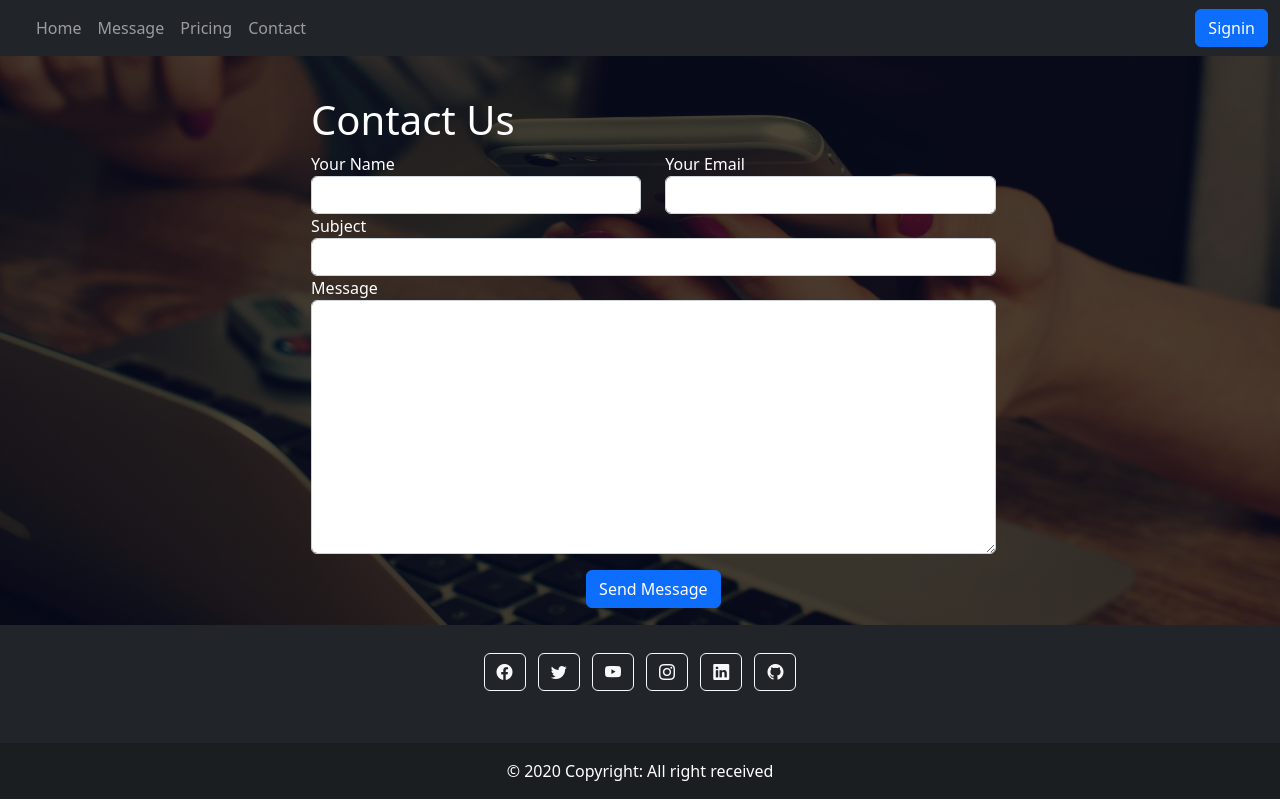
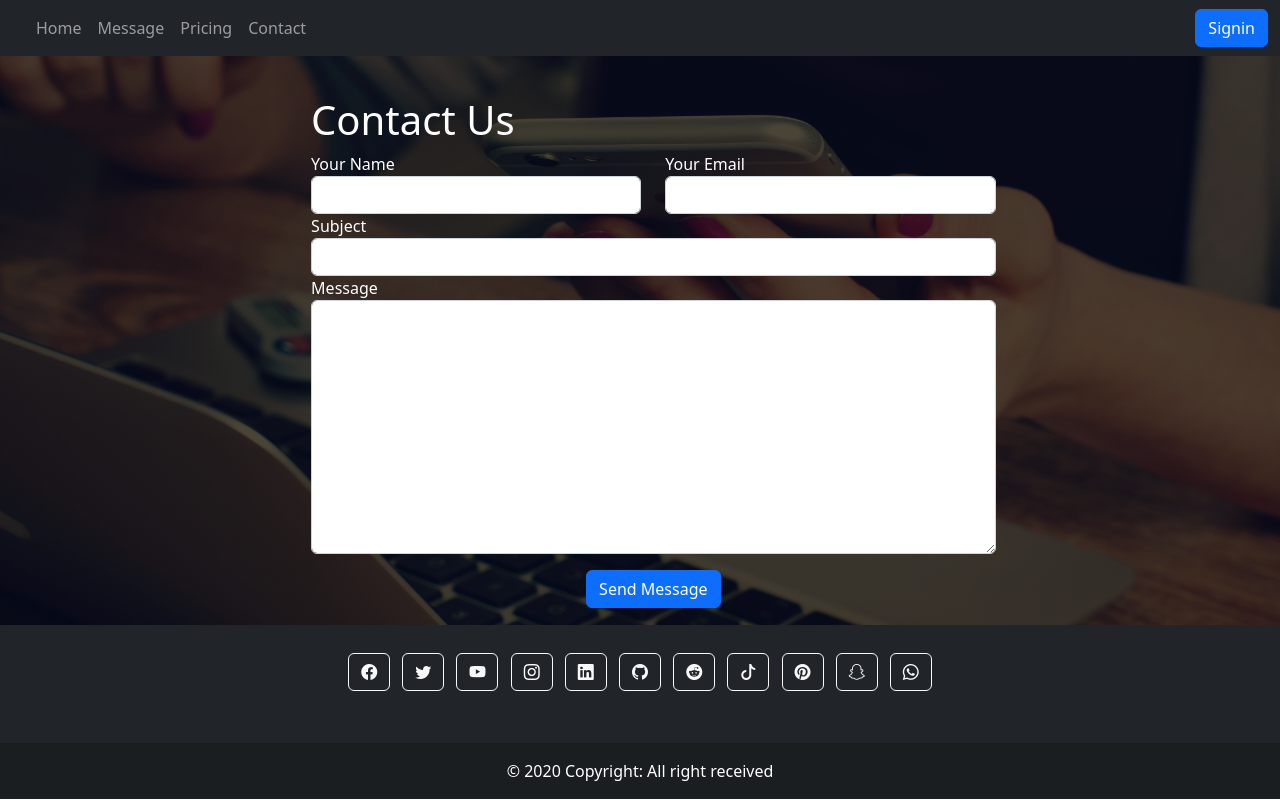
Before and after one commit to shoonyaresort/test_todolist2, a website: page contact.html in a window 1280 px wide. Drawn offline with Linux system fonts and the light colour scheme.

Commit message:
add new social media links

```diff
--- a/contact.html
+++ b/contact.html
@@ -123,6 +123,21 @@
             <!-- Github -->
             <a class="btn btn-outline-light btn-floating m-1" href="#!" role="button"
               ><i class="bi bi-github"></i></a>
+
+              <a class="btn btn-outline-light btn-floating m-1" href="#!" role="button"
+              ><i class="bi bi-reddit"></i></a>
+
+              <a class="btn btn-outline-light btn-floating m-1" href="#!" role="button"
+              ><i class="bi bi-tiktok"></i></a>
+
+              <a class="btn btn-outline-light btn-floating m-1" href="#!" role="button"
+              ><i class="bi bi-pinterest"></i></i></a>
+
+              <a class="btn btn-outline-light btn-floating m-1" href="#!" role="button"
+              ><i class="bi bi-snapchat"></i></a>
+
+              <a class="btn btn-outline-light btn-floating m-1" href="#!" role="button"
+              ><i class="bi bi-whatsapp"></i></a>
           </section>
           <!-- Section: Social media -->
         </div>
```
Also changed, not shown: index.html (+16 -0 lines), pricing.html (+15 -0 lines).
